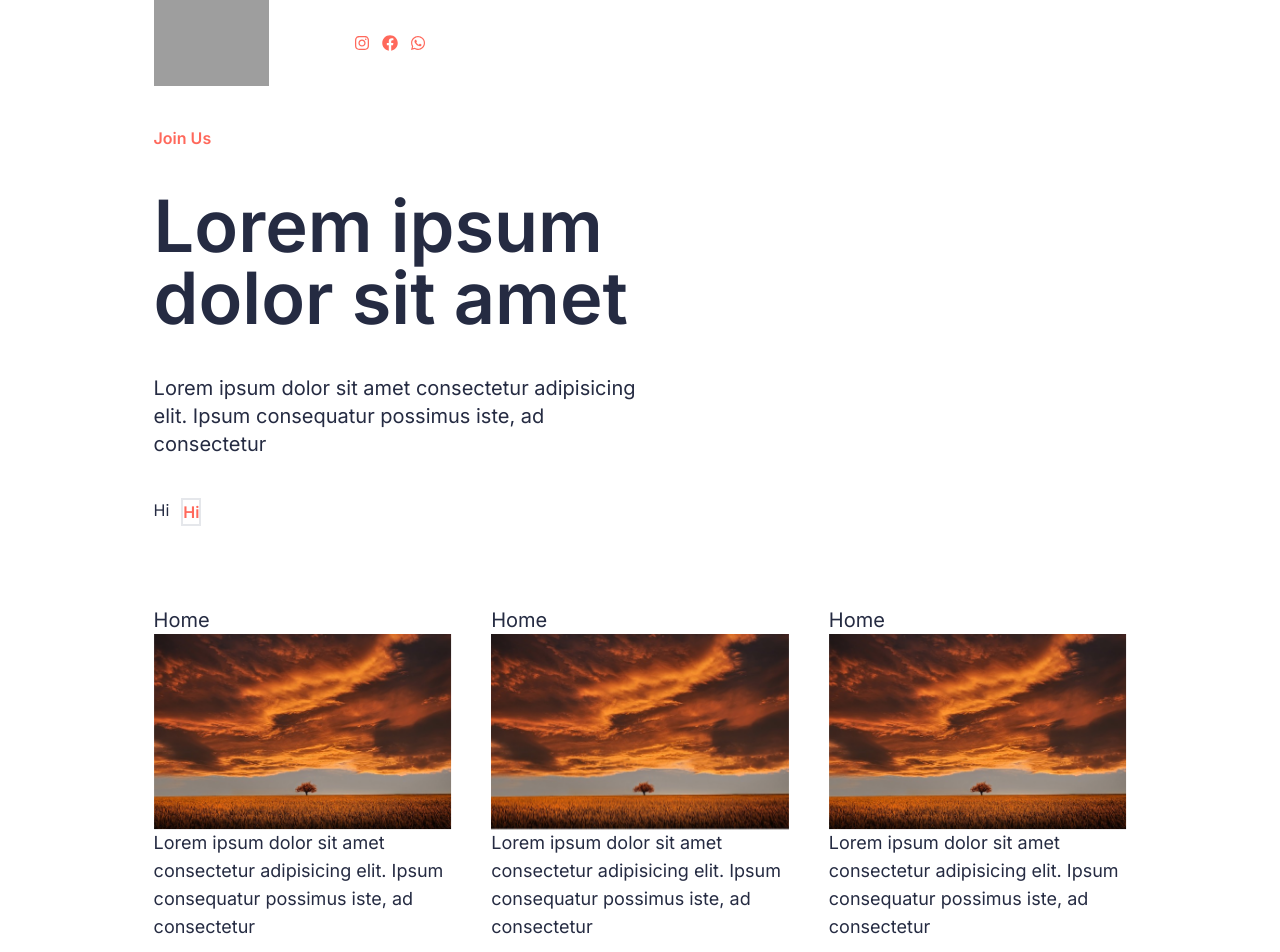
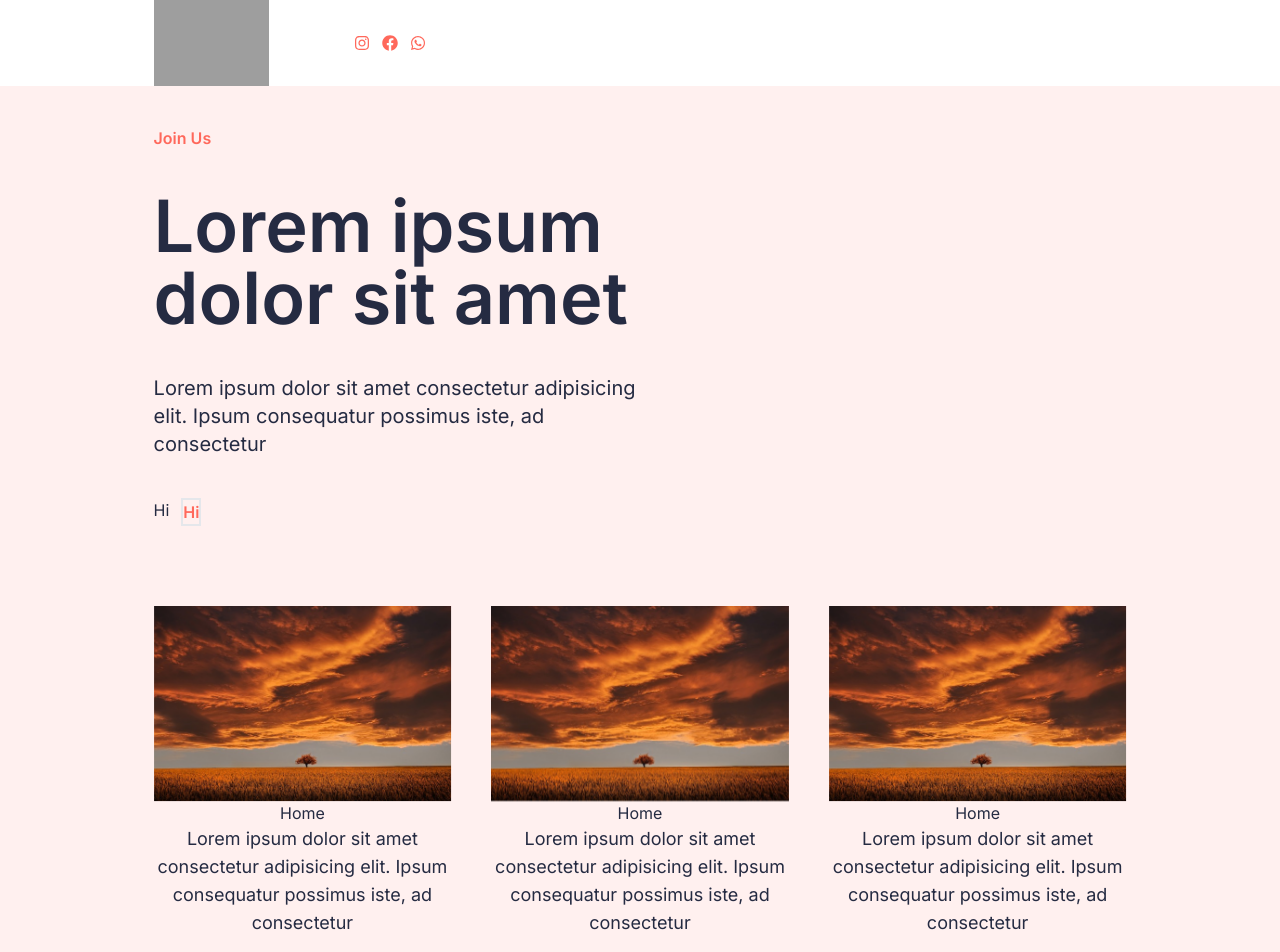
Before and after one commit to A7medAbdien/medical-portfolio, a Next.js app: page / in a window 1280 px wide. Shown: the top 952 px of the page. Built offline with nearby package versions, Linux system fonts and the light colour scheme; grey boxes are pictures that could not be loaded.

Commit message:
tweak intro cards the whole style

```diff
--- a/Components/Cards/IntroCard.tsx
+++ b/Components/Cards/IntroCard.tsx
@@ -11,32 +11,33 @@ interface IntroCardProps {
 const IntroCard: FC<IntroCardProps> = ({ title, description, img }) => {
     return (
         <CardContainer className="inter-var">
-            <CardBody className="relative group/card w-auto  h-auto rounded-xl p-6 shadow-lg shadow-primary-500/50">
+            <CardBody className="text-white relative group/card  rounded-xl p-2 shadow-lg shadow-primary-500/50 w-full h-96">
                 <CardItem
-                    translateZ="50"
-                    className="text-xl font-bold text-tertiary-600"
-                >
-                    {title}
-                </CardItem>
-
-                <CardItem
-                    translateZ="100"
-                    className="w-full mt-4 rounded-xl shadow-md shadow-primary-500/50">
+                    translateZ="60"
+                    className="w-full h-full rounded-xl flex flex-col justify-center items-center p-5">
                     <Image
                         src={img}
                         height="500"
                         width="500"
-                        className="h-60 w-full object-cover rounded-xl group-hover/card:shadow-xl"
+                        className="h-full w-full object-cover rounded-xl group-hover/card:shadow-xl absolute"
                         alt="thumbnail"
                     />
+                    <CardItem
+                        translateZ="100"
+                        className="text-3xl font-bold"
+                    >
+                        {title}
+                    </CardItem>
+
+                    <CardItem
+                        as="p"
+                        translateZ="60"
+                        className="text-lg max-w-sm mt-5"
+                    >
+                        {description}
+                    </CardItem>
                 </CardItem>
-                <CardItem
-                    as="p"
-                    translateZ="60"
-                    className="text-tertiary-400 text-lg max-w-sm mt-2"
-                >
-                    {description}
-                </CardItem>
+
             </CardBody>
         </CardContainer>
     )
--- a/app/page.tsx
+++ b/app/page.tsx
@@ -12,7 +12,7 @@ export default function Home() {
 		<main className="w-full min-h-[90vh] flex flex-col items-center justify-center text-tertiary-500 overflow-x-hidden">
 
 			{/* Intro Section */}
-			<section className="px-0 md:px-[12vw]  w-full min-h-[90vh] flex flex-col items-start justify-center mb-24">
+			<section className="bg-primary-50 px-0 md:px-[12vw]  w-full min-h-[90vh] flex flex-col items-start justify-center pb-24">
 				{/* Text */}
 				<div className="w-1/2 flex flex-col items-start justify-center gap-10 py-10">
 					<p className="text-primary-500 font-semibold">{HomePageContent.mutedText}</p>
@@ -27,7 +27,7 @@ export default function Home() {
 				</div>
 
 				{/* Cards */}
-				<div className="w-full flex items-center justify-between gap-10 mt-10">
+				<div className="w-full flex items-center justify-between text-center gap-10 mt-10">
 					{HomePageContent.cards.map((card, i) => <IntoCard key={i} {...card} />)}
 				</div>
 			</section>
```
